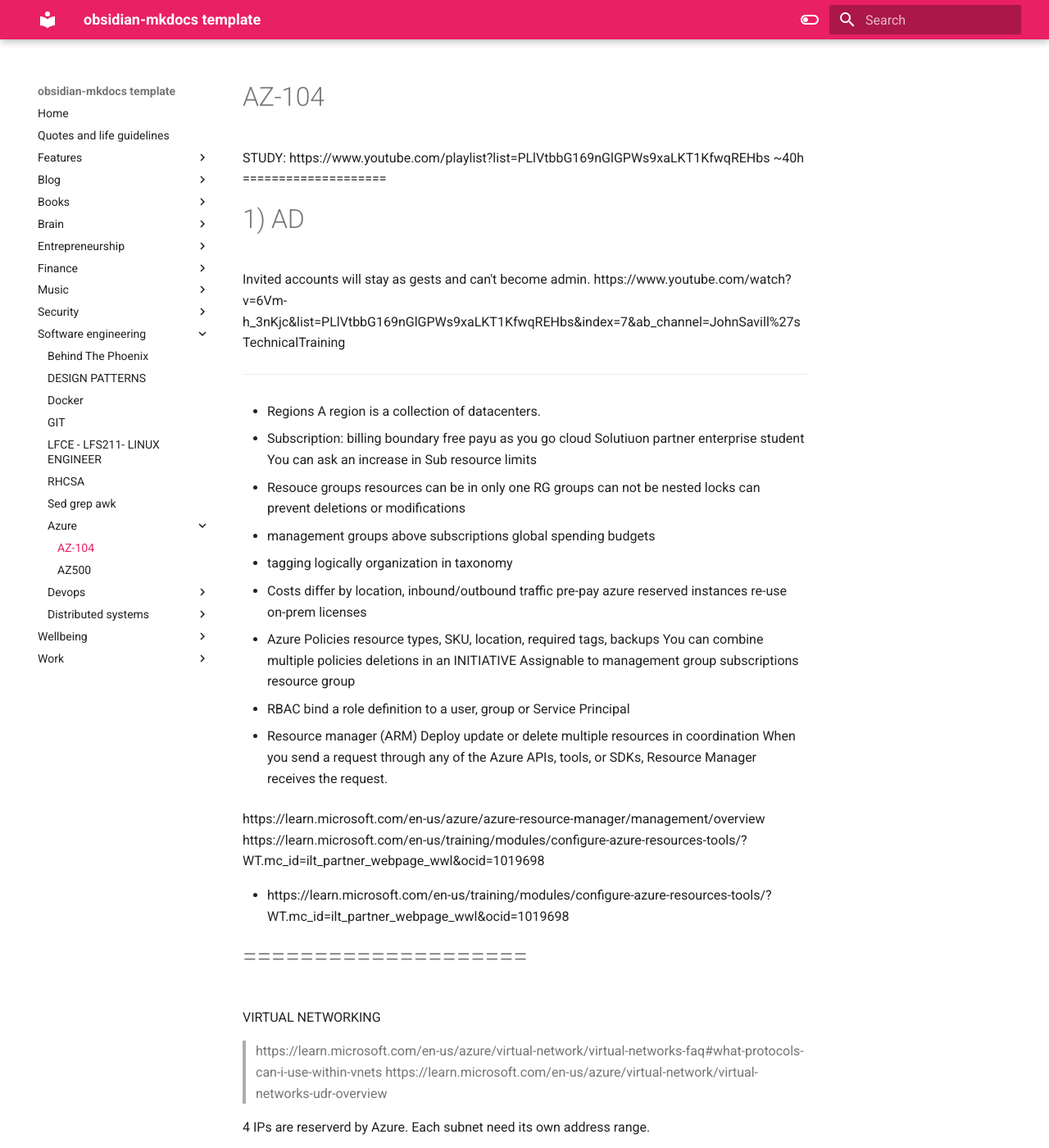
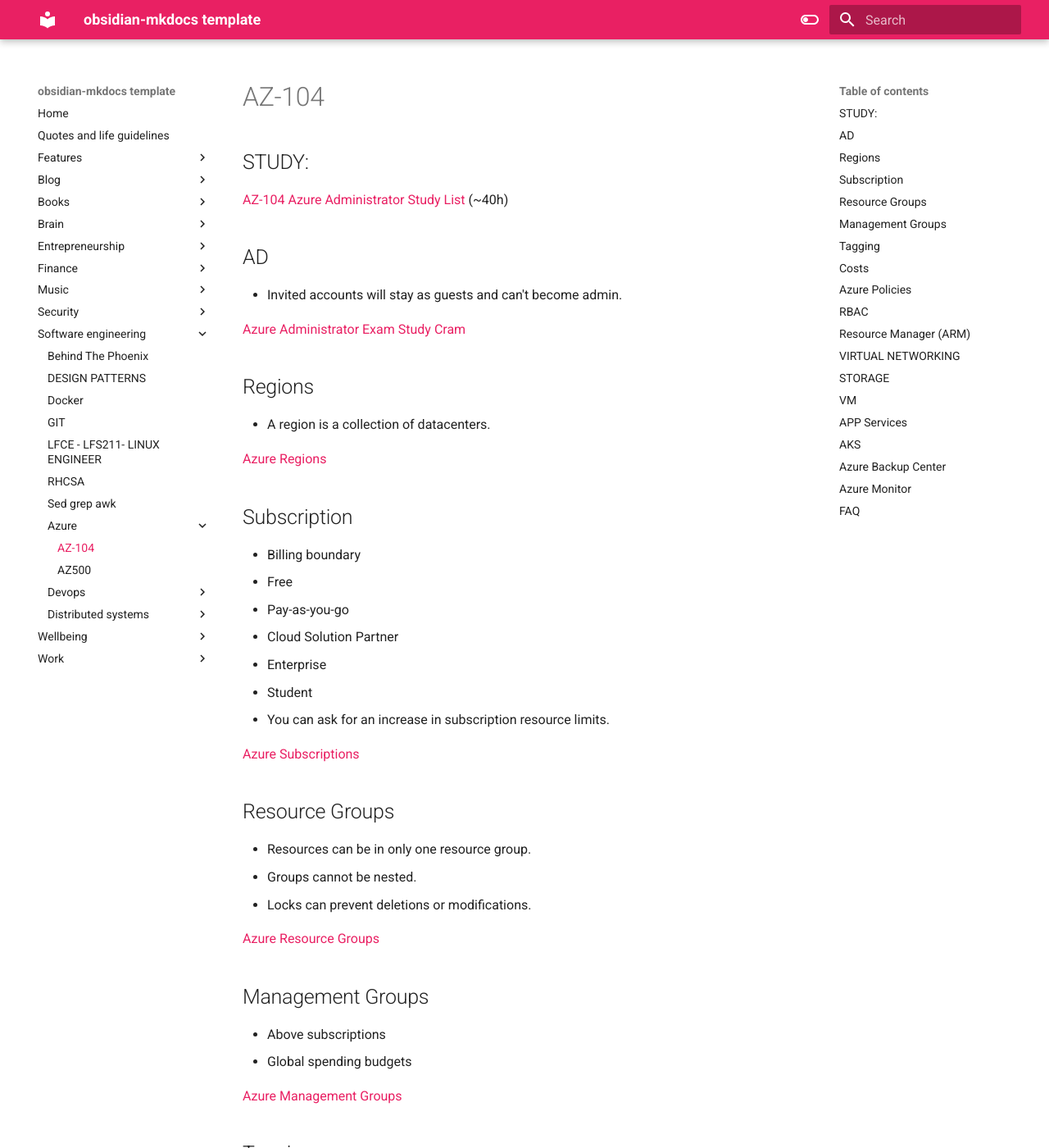
Before and after one commit to tuxerrante/knowledge, an MkDocs documentation site: the page built from docs/software-engineering/Azure/AZ104.md, in a window 1280 px wide and 1400 px high. Shown: the whole window at 82% size. Built offline with MkDocs 1.6.1 and Material for MkDocs 9.7.7, drawn with Linux system fonts in a browser that asks for light colours; some of the changed text lies outside the part shown.

Commit message:
az104 fix

```diff
--- a/docs/software-engineering/Azure/AZ104.md
+++ b/docs/software-engineering/Azure/AZ104.md
@@ -1,70 +1,77 @@
-AZ-104
-====================
-STUDY:
-https://www.youtube.com/playlist?list=PLlVtbbG169nGlGPWs9xaLKT1KfwqREHbs
-~40h
-====================
+# AZ-104
 
-1) AD
-====================
-Invited accounts will stay as gests and can't become admin.
-https://www.youtube.com/watch?v=6Vm-h_3nKjc&list=PLlVtbbG169nGlGPWs9xaLKT1KfwqREHbs&index=7&ab_channel=JohnSavill%27sTechnicalTraining
+## STUDY:
+[AZ-104 Azure Administrator Study List](https://www.youtube.com/playlist?list=PLlVtbbG169nGlGPWs9xaLKT1KfwqREHbs) (~40h)
 
----
-- Regions
-A region is a collection of datacenters.
+## AD
+- Invited accounts will stay as guests and can't become admin.
 
-- Subscription: billing boundary
-  free
-  payu as you go
-  cloud Solutiuon partner
-  enterprise
-  student
-You can ask an increase in Sub resource limits
+[Azure Administrator Exam Study Cram](https://www.youtube.com/watch?v=6Vm-h_3nKjc&list=PLlVtbbG169nGlGPWs9xaLKT1KfwqREHbs&index=7&ab_channel=JohnSavill%27sTechnicalTraining)
 
-- Resouce groups
-resources can be in only one RG
-groups can not be nested
-locks can prevent deletions or modifications
+## Regions
+- A region is a collection of datacenters.
 
-- management groups
-  above subscriptions
-  global spending budgets
+[Azure Regions](https://learn.microsoft.com/en-us/azure/availability-zones/az-overview)
 
-- tagging
-  logically organization in taxonomy
+## Subscription
+- Billing boundary
+  - Free
+  - Pay-as-you-go
+  - Cloud Solution Partner
+  - Enterprise
+  - Student
+- You can ask for an increase in subscription resource limits.
 
-- Costs
-differ by location, inbound/outbound traffic
-pre-pay azure reserved instances
-re-use on-prem licenses
+[Azure Subscriptions](https://learn.microsoft.com/en-us/azure/cost-management-billing/manage/create-subscription)
 
+## Resource Groups
+- Resources can be in only one resource group.
+- Groups cannot be nested.
+- Locks can prevent deletions or modifications.
 
-- Azure Policies
-resource types, SKU, location, required tags, backups
-You can combine multiple policies deletions in an INITIATIVE
-Assignable to
-  management group
-  subscriptions
-  resource group
+[Azure Resource Groups](https://learn.microsoft.com/en-us/azure/azure-resource-manager/management/manage-resource-groups-portal)
 
-- RBAC
-bind a role definition to a user, group or Service Principal
+## Management Groups
+- Above subscriptions
+- Global spending budgets
 
-- Resource manager (ARM)
-Deploy update or delete multiple resources in coordination
-When you send a request through any of the Azure APIs, tools, or SDKs, Resource Manager receives the request.
+[Azure Management Groups](https://learn.microsoft.com/en-us/azure/governance/management-groups/overview)
 
-https://learn.microsoft.com/en-us/azure/azure-resource-manager/management/overview
-https://learn.microsoft.com/en-us/training/modules/configure-azure-resources-tools/?WT.mc_id=ilt_partner_webpage_wwl&ocid=1019698
+## Tagging
+- Logical organization in taxonomy
 
+[Azure Resource Tags](https://learn.microsoft.com/en-us/azure/azure-resource-manager/management/tag-resources)
 
--
-https://learn.microsoft.com/en-us/training/modules/configure-azure-resources-tools/?WT.mc_id=ilt_partner_webpage_wwl&ocid=1019698
+## Costs
+- Differ by location, inbound/outbound traffic
+- Pre-pay Azure reserved instances
+- Re-use on-prem licenses
 
-====================
-====================
-VIRTUAL NETWORKING
+[Azure Pricing](https://azure.microsoft.com/en-us/pricing/)
+
+## Azure Policies
+- Resource types, SKU, location, required tags, backups
+- You can combine multiple policies in an INITIATIVE
+- Assignable to:
+  - Management group
+  - Subscriptions
+  - Resource group
+
+[Azure Policy](https://learn.microsoft.com/en-us/azure/governance/policy/overview)
+
+## RBAC
+- Bind a role definition to a user, group, or Service Principal
+
+[Azure RBAC](https://learn.microsoft.com/en-us/azure/role-based-access-control/overview)
+
+## Resource Manager (ARM)
+- Deploy, update, or delete multiple resources in coordination
+- When you send a request through any of the Azure APIs, tools, or SDKs, Resource Manager receives the request.
+- [Overview](https://learn.microsoft.com/en-us/azure/azure-resource-manager/management/overview)
+
+[Configure Azure Resources Tools](https://learn.microsoft.com/en-us/training/modules/configure-azure-resources-tools/?WT.mc_id=ilt_partner_webpage_wwl&ocid=1019698)
+
+## VIRTUAL NETWORKING
 
 >  https://learn.microsoft.com/en-us/azure/virtual-network/virtual-networks-faq#what-protocols-can-i-use-within-vnets
 > https://learn.microsoft.com/en-us/azure/virtual-network/virtual-networks-udr-overview
@@ -181,9 +187,9 @@
 IP flow verifier: ping + tracer.
 
 
-==============================
-STORAGE
-==============================
+
+## STORAGE
+
 local disk hard drives for creating a big pool on the hyperV server
 
 Containers
@@ -230,9 +236,9 @@
 
 A shared access signature (SAS) is a URI that grants restricted access to an Azure Storage blob.
 
-===========
-VM
-===========
+
+## VM
+
 Can't change VNet anymore
 os disk + temp disk + data disk
 os and data disk reside in storage accounts
@@ -244,22 +250,19 @@
 99,99% SLA
 
 
-============
-APP Services
-============
+## APP Services
+
 .NET, Node.js, PHP, Java, Python, HTML, containers
 
 Deployment slots
 
-============
-AKS
-============
+
+## AKS
 Cluster autoscaler
 Horizontal POD autoscaler
 
-============
-Azure Backup Center
-============
+## Azure Backup Center
+
 You need a backup agent to transfer data to the vault.
 1. create recovery service vault
 2. download and install the agent and credential file
@@ -272,9 +275,8 @@
 
 - Azure backup Server -> linux support, recover granularity
 
-============
-Azure Monitor
-============
+## Azure Monitor
+
 - apps
 - VM
 - Storage accounts
@@ -287,7 +289,7 @@
 Can create Workspace to collect data.
 
 
-FAQ
+## FAQ
 - management group
 Several azure polices can be applied with at once with Policy INITIATIVE
 Az management group are a way to organize multiple subscriptions
@@ -300,12 +302,11 @@
 - geo redundant storage VS Zone RS
 - storage account global unique
 - blob storage replication
-_____
 - secure access for azure storage users
 access keys
 - easiest way to implement secure storage for hundred of resources
 stored access policies
--
+
 _____
 Vnet gateway next hop types
 private dns custom domains
```
Also changed, not shown: other parts of docs/software-engineering/Azure/AZ104.md (+4 -5 lines).
